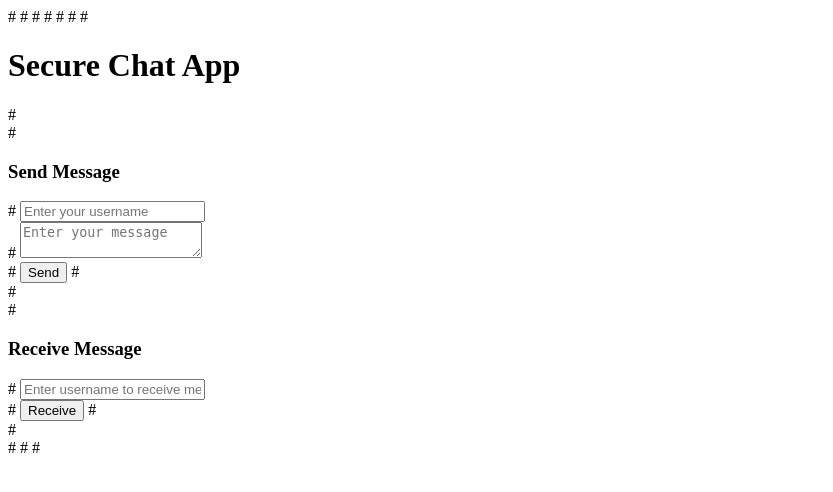
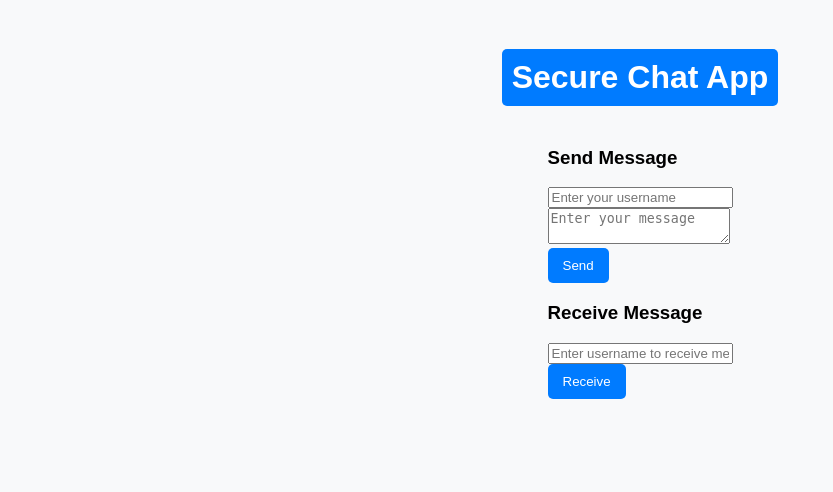
Before and after one commit to qavelikii/secure_chat_app, a Flask app: page / in a window 1280 px wide. Shown: the top 492 px of the page, without its empty margins (0-833 px from the left). Run offline with Flask 3, Linux system fonts and the light colour scheme.

Commit message:
change templ1

```diff
--- a/templates/index.html
+++ b/templates/index.html
@@ -1,26 +1,64 @@
-
 <!DOCTYPE html>
 <html lang="en">
-# <head>
-#     <meta charset="UTF-8">
-#     <meta name="viewport" content="width=device-width, initial-scale=1.0">
-#     <title>Chat App</title>
-# </head>
-# <body>
-#     <h1>Secure Chat App</h1>
-#     <div>
-#         <h3>Send Message</h3>
-#         <input id="username" placeholder="Enter your username"><br>
-#         <textarea id="message" placeholder="Enter your message"></textarea><br>
-#         <button onclick="sendMessage()">Send</button>
-#     </div>
-#     <div>
-#         <h3>Receive Message</h3>
-#         <input id="receive_username" placeholder="Enter username to receive message"><br>
-#         <button onclick="receiveMessage()">Receive</button>
-#     </div>
-#     <div id="response"></div>
-#     <script>
+    <head>
+        <meta charset="UTF-8">
+        <meta name="viewport" content="width=device-width, initial-scale=1.0">
+        <title>Secure Chat App</title>
+        <style>
+            body {
+                font-family: Arial, sans-serif;
+                background-color: #f8f9fa;
+                display: flex;
+                flex-direction: column;
+                align-items: center;
+                padding: 20px;
+            }
+            /* Другие стили можно добавлять сюда */
+            h1 {
+    background-color: #007bff;
+    color: white;
+    padding: 10px;
+    border-radius: 5px;
+    text-align: center;
+}
+.container {
+    width: 400px;
+    padding: 20px;
+    border-radius: 10px;
+    box-shadow: 0 4px 8px rgba(0, 0, 0, 0.1);
+    background-color: #fff;
+    margin-bottom: 20px;
+}
+button {
+    background-color: #007bff;
+    color: #fff;
+    border: none;
+    border-radius: 5px;
+    padding: 10px 15px;
+    cursor: pointer;
+    transition: background-color 0.3s;
+}
+button:hover {
+    background-color: #0056b3;
+}
+        </style>
+    </head>
+
+ <body>
+     <h1>Secure Chat App</h1>
+     <div>
+         <h3>Send Message</h3>
+         <input id="username" placeholder="Enter your username"><br>
+         <textarea id="message" placeholder="Enter your message"></textarea><br>
+         <button onclick="sendMessage()">Send</button>
+     </div>
+     <div>
+         <h3>Receive Message</h3>
+         <input id="receive_username" placeholder="Enter username to receive message"><br>
+         <button onclick="receiveMessage()">Receive</button>
+     </div>
+     <div id="response"></div>
+     <script>
          function sendMessage() {
              const message = document.getElementById('message').value;
              const username = document.getElementById('username').value;
@@ -54,5 +92,5 @@
              .catch(error => console.error('Error:', error));
          }
      </script>
-# </body>
-# </html>
+ </body>
+ </html>
```
